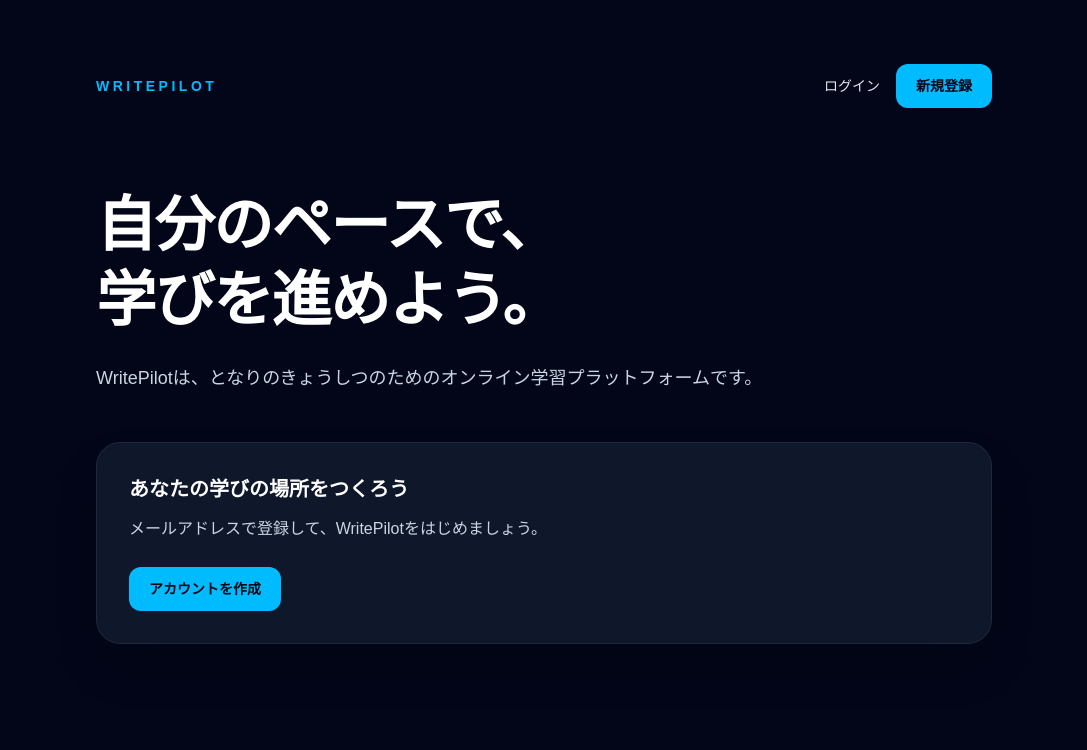
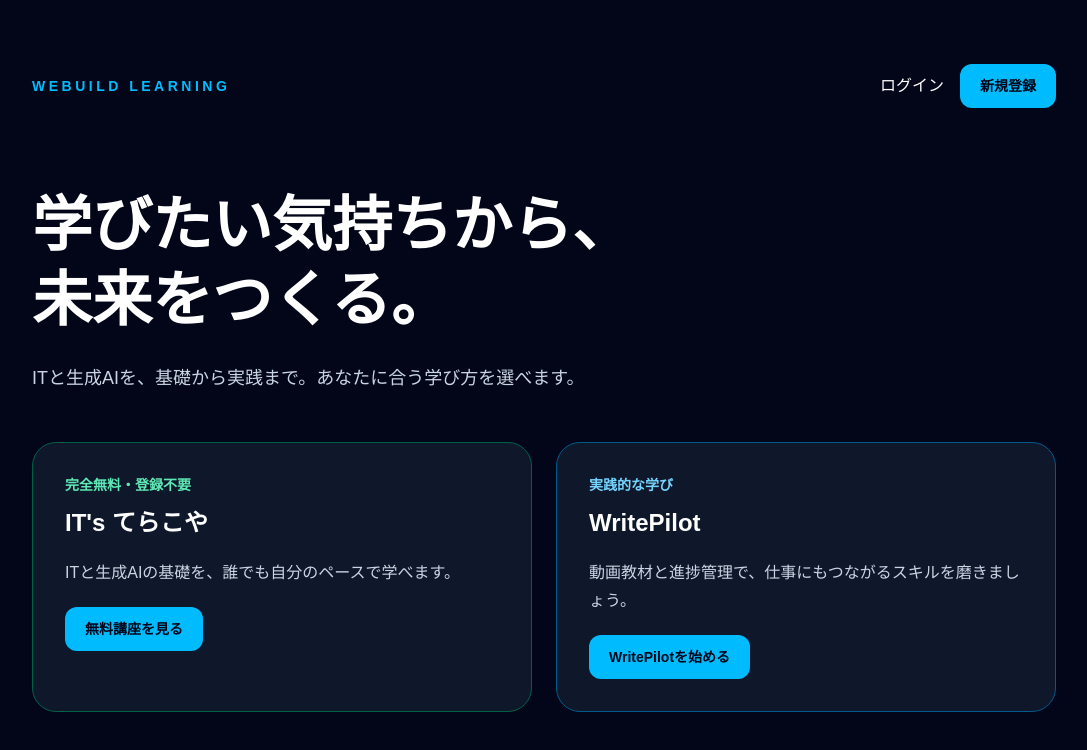
Before and after one commit to jiruneko/shin-WritePilot, a Next.js app: page / in a window 1280 px wide. Shown: the top 750 px of the page, without its empty margins (96-1183 px from the left). Built offline with nearby package versions, Linux system fonts and the light colour scheme; no server answers.

Commit message:
feat: introduce Terakoya learning portal

```diff
--- a/app/page.tsx
+++ b/app/page.tsx
@@ -1,26 +1,33 @@
 export const dynamic = "force-dynamic";
-
 import Link from "next/link";
 import { currentUser } from "@/src/lib/auth/user";
 import { LogoutButton } from "@/app/components/logout-button";
-
 export default async function Home() {
   const user = await currentUser();
   return <main className="min-h-screen bg-slate-950 px-6 py-12 text-white sm:py-16">
-    <div className="mx-auto max-w-4xl">
+    <div className="mx-auto max-w-5xl">
       <header className="mb-20 flex flex-wrap items-center justify-between gap-5">
-        <p className="text-sm font-semibold tracking-[0.25em] text-sky-400">WRITEPILOT</p>
+        <p className="text-sm font-semibold tracking-[0.25em] text-sky-400">WEBUILD LEARNING</p>
         <nav aria-label="アカウント" className="flex flex-wrap items-center gap-4">
-          {user ? <><Link className="text-sm text-sky-300 underline underline-offset-4" href="/dashboard">マイページ</Link><LogoutButton /></> : <><Link className="text-sm text-slate-200" href="/login">ログイン</Link><Link className="button-primary" href="/signup">新規登録</Link></>}
+          {user ? <><Link href="/dashboard" className="text-sky-300">マイページ</Link><LogoutButton /></> : <><Link href="/login">ログイン</Link><Link href="/signup" className="button-primary">新規登録</Link></>}
         </nav>
       </header>
-      <h1 className="text-4xl font-bold leading-tight tracking-tight sm:text-6xl">自分のペースで、<br />学びを進めよう。</h1>
-      <p className="mt-6 max-w-2xl text-lg leading-8 text-slate-300">WritePilotは、となりのきょうしつのためのオンライン学習プラットフォームです。</p>
-      <section className="mt-12 rounded-3xl border border-slate-800 bg-slate-900 p-8 shadow-2xl">
-        <h2 className="text-xl font-semibold">{user ? "おかえりなさい" : "あなたの学びの場所をつくろう"}</h2>
-        <p className="mt-3 leading-7 text-slate-300">{user ? "アカウントの確認・ログアウト・退会はマイページから行えます。" : "メールアドレスで登録して、WritePilotをはじめましょう。"}</p>
-        <Link className="button-primary mt-6" href={user ? "/dashboard" : "/signup"}>{user ? "マイページへ" : "アカウントを作成"}</Link>
-      </section>
+      <h1 className="text-4xl font-bold leading-tight sm:text-6xl">学びたい気持ちから、<br />未来をつくる。</h1>
+      <p className="mt-6 max-w-2xl text-lg leading-8 text-slate-300">ITと生成AIを、基礎から実践まで。あなたに合う学び方を選べます。</p>
+      <div className="mt-12 grid gap-6 md:grid-cols-2">
+        <section className="rounded-3xl border border-emerald-800 bg-slate-900 p-8">
+          <p className="mb-3 text-sm font-semibold text-emerald-300">完全無料・登録不要</p>
+          <h2 className="text-2xl font-bold">IT&apos;s てらこや</h2>
+          <p className="my-5 leading-7 text-slate-300">ITと生成AIの基礎を、誰でも自分のペースで学べます。</p>
+          <Link href="/terakoya" className="button-primary">無料講座を見る</Link>
+        </section>
+        <section className="rounded-3xl border border-sky-800 bg-slate-900 p-8">
+          <p className="mb-3 text-sm font-semibold text-sky-300">実践的な学び</p>
+          <h2 className="text-2xl font-bold">WritePilot</h2>
+          <p className="my-5 leading-7 text-slate-300">動画教材と進捗管理で、仕事にもつながるスキルを磨きましょう。</p>
+          <Link href={user ? "/videos" : "/signup"} className="button-primary">WritePilotを始める</Link>
+        </section>
+      </div>
     </div>
   </main>;
 }
```
